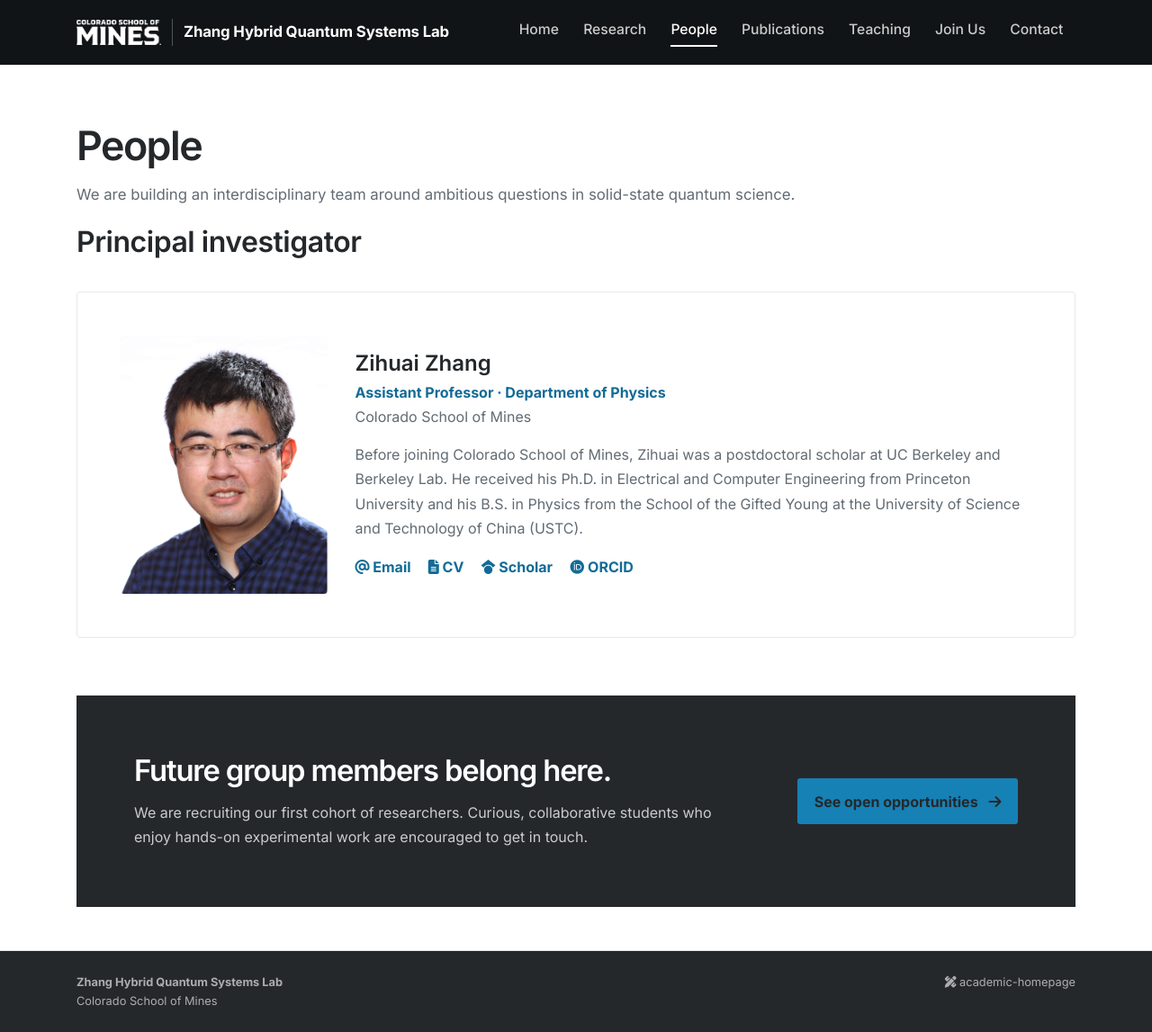
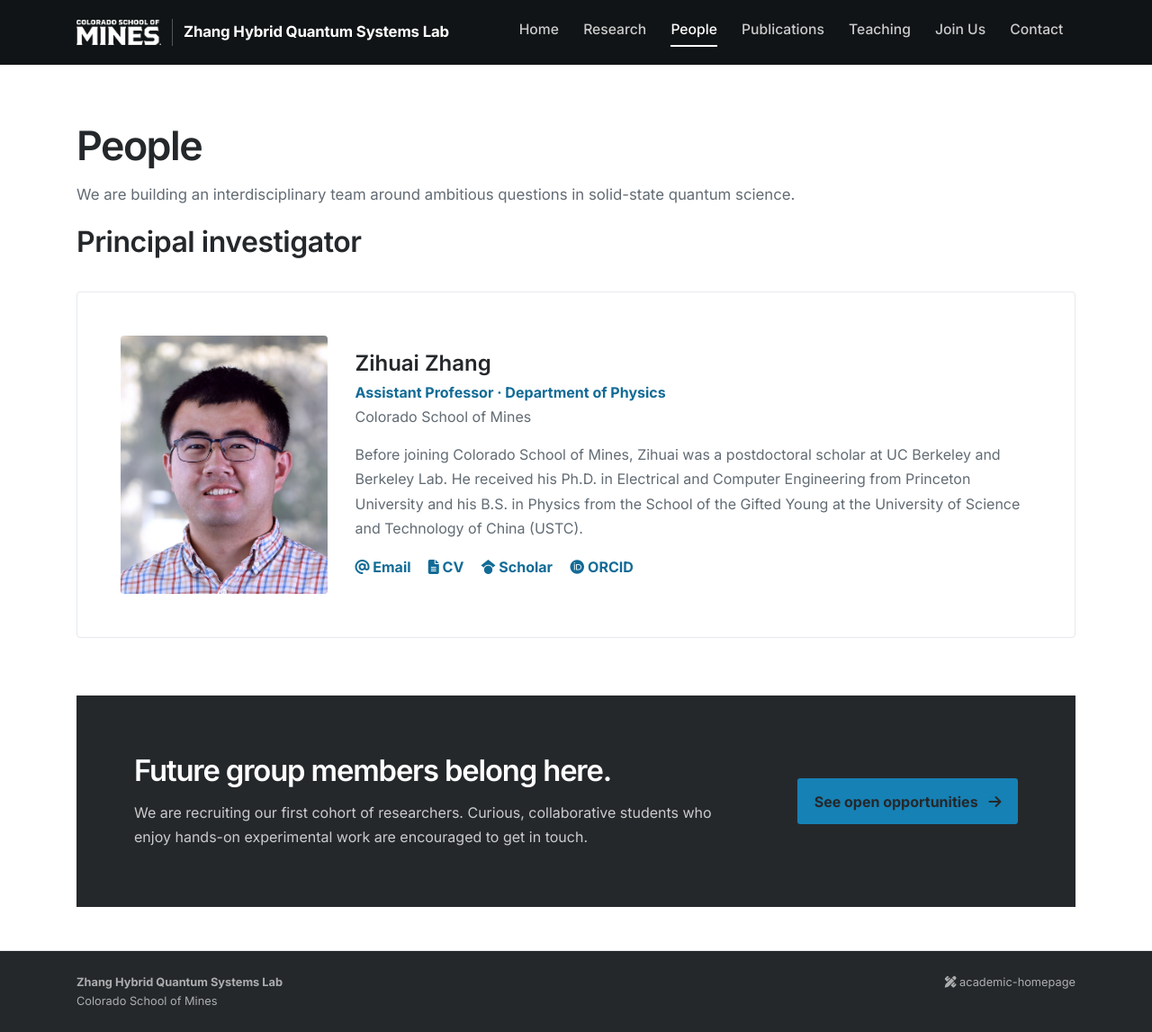
Before and after one commit to zihuaiz/zihuaiz.github.io, a Jekyll site: the page built from people.html, in a window 1280 px wide and 1147 px high. Shown: the whole window at 90% size. Built offline with Jekyll 4.4.1, drawn with Linux system fonts in a browser that asks for light colours; nearby versions of some CDN libraries; a style sheet for code colours, icons or effects is not loaded.

Commit message:
Update Zihuai profile photo

```diff
--- a/_data/profile.yml
+++ b/_data/profile.yml
@@ -32,7 +32,7 @@
     Our work is inherently interdisciplinary and combines quantum device engineering, superconducting and spin-based systems, nanofabrication, microwave and electromechanical control, materials characterization, and low-temperature measurement. We are especially excited by ideas that bridge physics, engineering, and materials science.
   </p>
 
-portrait_url: /assets/images/photos/Zihuai Zhang_head.png
+portrait_url: /assets/images/photos/Zihuai_Headshot_2026.jpg
 portrait_caption: >-
 # Photo by Manja Vitolic on Unsplash (this caption is optional, comment it out to disable).
 
```
Also changed, not shown: assets/images/photos/Zihuai_Headshot_2026.jpg (added).
